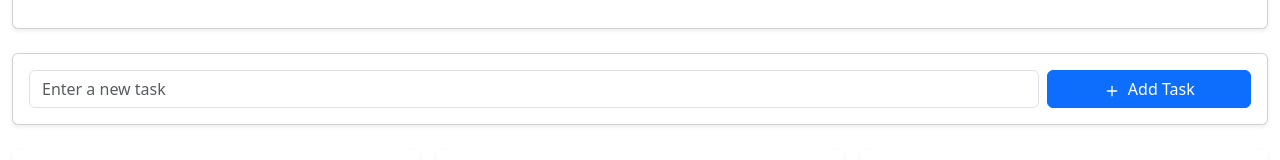
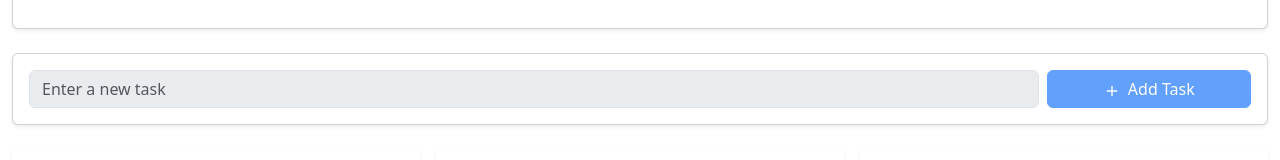
Before and after one commit to raisdhaka/todoList-front-back, a React (Create React App) app in the folder frontend/: page /dashboard in a window 1280 px wide. Shown: the part 291-451 px from the top of the page. Built offline with nearby package versions, Linux system fonts and the light colour scheme; no server answers; sample sign-in values are in the browser's storage.

Commit message:
no task before join room

```diff
--- a/frontend/src/Dashboard.js
+++ b/frontend/src/Dashboard.js
@@ -339,6 +339,16 @@ const Dashboard = () => {
     }
   };
 
+  const handleLeaveRoom = () => {
+    if (socket && roomCode) {
+      socket.emit("leave_room", { room_code: roomCode });
+    }
+    setRoomCode("");
+    setColumns(columnsFromBackend);
+    localStorage.removeItem("roomCode");
+    setJoinMessage("You have left the room.");
+  };
+
   const handleJoinRoom = async () => {
     if (!joinInput.trim()) {
       setJoinMessage("Please enter a room code");
@@ -412,6 +422,11 @@ const Dashboard = () => {
                   <Card.Body className="text-center">
                     <Card.Title>Joined Room</Card.Title>
                     <Badge bg="success" className="fs-6">{roomCode}</Badge>
+                    <div className="mt-2">
+                      <Button variant="outline-danger" size="sm" onClick={handleLeaveRoom}>
+                        Leave Room
+                      </Button>
+                    </div>
                   </Card.Body>
                 </Card>
               )}
@@ -454,6 +469,8 @@ const Dashboard = () => {
                     >
                       <FiLogIn className="me-1" /> Join
                     </Button>
+
+
                   </div>
 
 
@@ -479,13 +496,13 @@ const Dashboard = () => {
               value={newTask}
               onChange={(e) => setNewTask(e.target.value)}
               className="me-2"
-              disabled={isLoading}
+              disabled={isLoading || !roomCode}
             />
             <Button
               variant="primary"
               className="col-sm-2"
               type="submit"
-              disabled={isLoading}
+              disabled={isLoading || !roomCode}
             >
               <FiPlus className="me-1" /> Add Task
             </Button>
```
